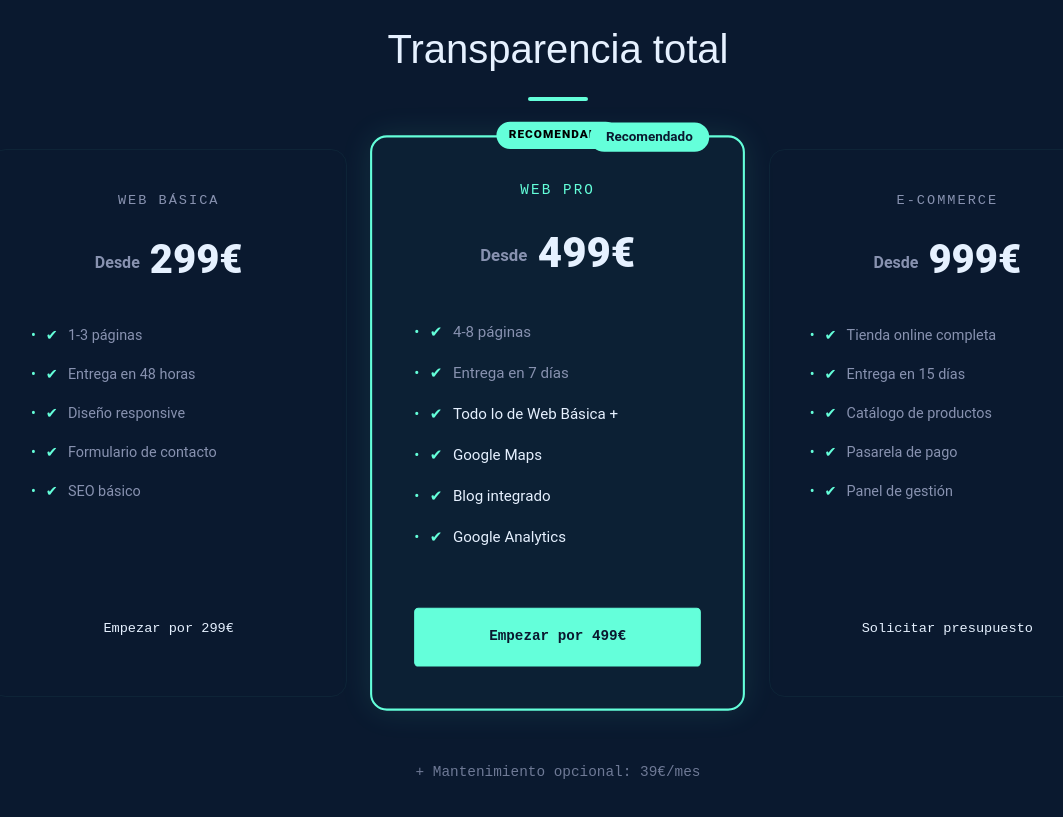
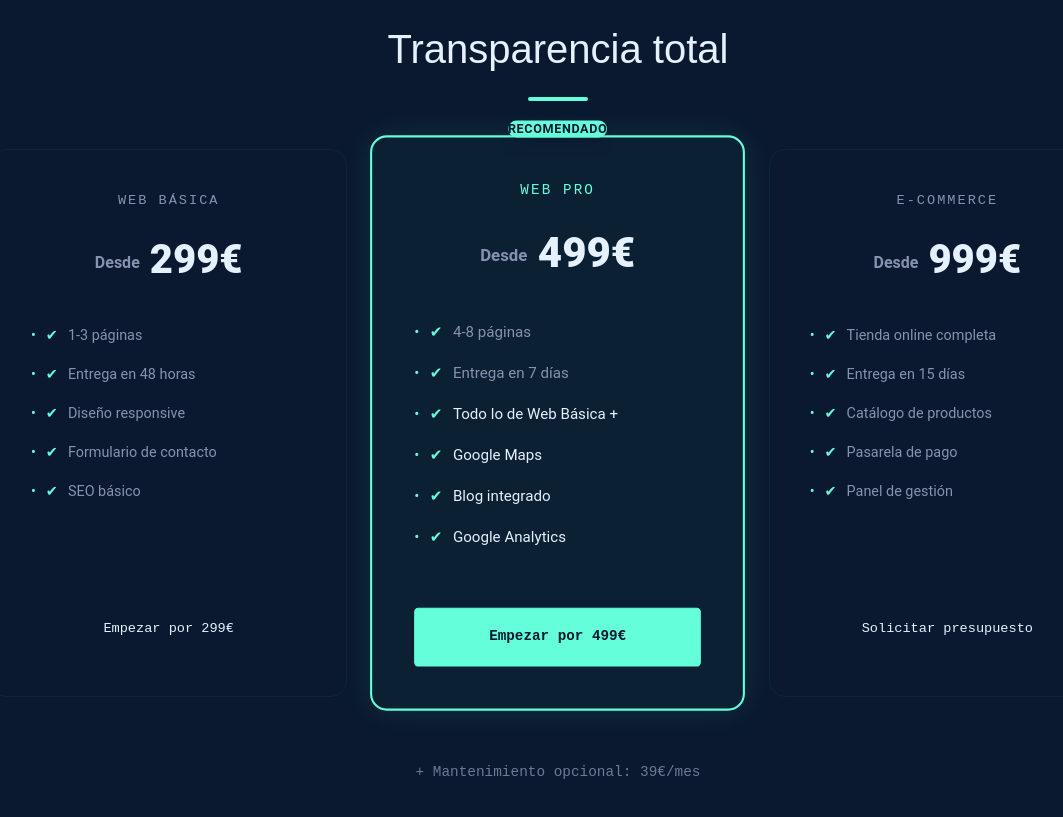
Before and after one commit to markusx5622/mc-websolutions-v2, a Next.js app: page / in a window 1280 px wide. Shown: the part 5840-6657 px from the top of the page, without its empty margins (82-1145 px from the left). Built offline with nearby package versions, Linux system fonts and the light colour scheme.

Commit message:
🐛 Hotfix: Removed duplicate 'Recomendado' badge and fixed absolute positioning on Web Pro card

```diff
--- a/src/app/(marketing)/page.tsx
+++ b/src/app/(marketing)/page.tsx
@@ -582,8 +582,8 @@ export default function Home() {
             </div>
 
             {/* CARD 2: WEB PRO (HIGHLIGHTED) */}
-            <div className="pricing-card featured" style={{ background: 'rgba(100, 255, 218, 0.03)', padding: '2.5rem', borderRadius: '16px', border: '2px solid var(--accent)', boxShadow: '0 0 30px rgba(100, 255, 218, 0.1)', position: 'relative', transform: 'scale(1.05)', display: 'flex', flexDirection: 'column', zIndex: 10 }}>
-              <div style={{ position: 'absolute', top: '-15px', left: '50%', transform: 'translateX(-50%)', background: 'var(--accent)', color: '#000', padding: '4px 12px', borderRadius: '20px', fontSize: '0.7rem', fontWeight: 800, textTransform: 'uppercase', letterSpacing: '1px' }}>Recomendado</div>
+            <div className="pricing-card" style={{ background: 'rgba(100, 255, 218, 0.03)', padding: '2.5rem', borderRadius: '16px', border: '2px solid var(--accent)', boxShadow: '0 0 30px rgba(100, 255, 218, 0.1)', position: 'relative', transform: 'scale(1.05)', display: 'flex', flexDirection: 'column', zIndex: 10 }}>
+              <div className="absolute -top-4 left-1/2 transform -translate-x-1/2 bg-[#64ffda] text-[#0a192f] px-4 py-1 rounded-full text-xs font-bold uppercase tracking-wider shadow-lg">Recomendado</div>
               <h3 className="mono-text" style={{ fontSize: '0.85rem', color: 'var(--accent)', marginBottom: '1rem', letterSpacing: '2px' }}>WEB PRO</h3>
               <div className="price-value" style={{ fontSize: '2.5rem', fontWeight: 800, color: 'var(--text-main)', marginBottom: '2rem' }}>
                 <span style={{ fontSize: '1rem', verticalAlign: 'middle', fontWeight: 600, color: 'var(--text-muted)' }}>Desde</span> 499€
```
